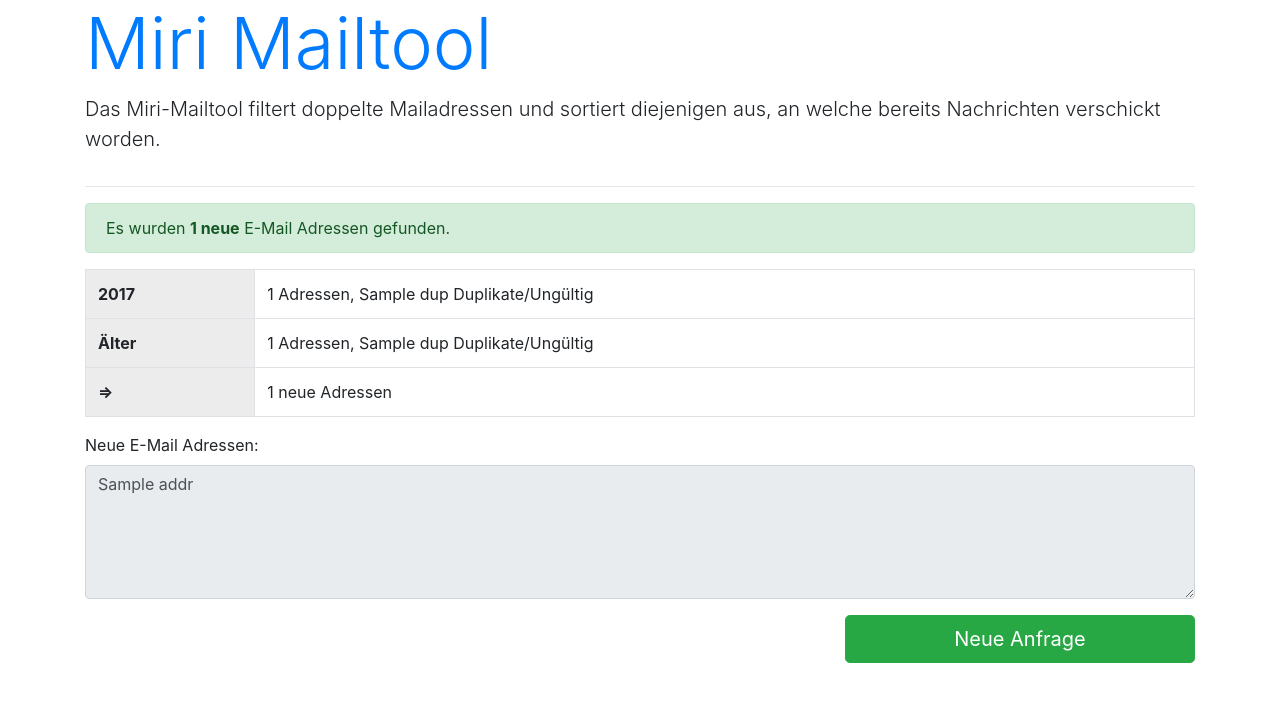
After one commit to fl4m/miri-mailtool, a Flask app: template templates/result.html in a window 1280 px wide. The commit adds this page. Shown: the top 702 px of the page. Run offline with Flask 2, Linux system fonts and the light colour scheme; the template is opened without the code that fills it: most values are stand-ins (such as "Sample title", 1, 10 or a date in 2020); some libraries are stand-ins or nearby versions.

Commit message:
Add result template.

```diff
--- a/hello.py
+++ b/hello.py
@@ -16,8 +16,6 @@ def hello():
     old = request.form['old-addr']
     new = request.form['new-addr']
 
-    addrs = filter_addresses(new, old)
-    if addrs is None:
-        addrs = set()
+    addrs, stats = filter_addresses(new, old)
 
-    return pformat(addrs, indent=4)
+    return render_template('result.html', addrs=addrs, stats=stats)
--- a/templates/default.html
+++ b/templates/default.html
@@ -18,6 +18,7 @@
 
         <hr />
 
+
         {% block content %}{% endblock %}
     </div>
 </body>
--- /dev/null
+++ b/templates/result.html
@@ -0,0 +1,56 @@
+{% extends "default.html" %}
+
+{% block content %}
+    <div class="row">
+        <div class="col">
+        {% if stats.res.count %}
+            <div class="alert alert-success">
+                Es wurden <strong>{{ stats.res.count }} neue</strong> E-Mail Adressen
+                gefunden.
+            </div>
+        {% else %}
+            <div class="alert alert-warning">
+                Es wurden keine neuen E-Mail Adressen gefunden.
+            </div>
+        {% endif %}
+        </div>
+    </div>
+
+    <div class="row">
+        <div class="col">
+            <table class="table table-bordered">
+                <tr>
+                    <th scope="row" class="table-active">2017</th>
+                    <td>{{stats.old.count}} Adressen, {{stats.old.dup}} Duplikate/Ungültig</td>
+                </tr>
+                <tr>
+                    <th scope="row" class="table-active">Älter</th>
+                    <td>{{stats.new.count}} Adressen, {{stats.new.dup}} Duplikate/Ungültig</td>
+                </tr>
+                <tr>
+                    <th scope="row" class="table-active">&rArr;</th>
+                    <td>{{stats.res.count}} neue Adressen</td>
+                </tr>
+            </table>
+        </div>
+    </div>
+
+    {% if addrs %}
+        <div class="row">
+            <div class="col">
+                <div class="form-group">
+                    <label for="ta-result">Neue E-Mail Adressen:</label>
+                    <textarea class="form-control" rows="5" readonly>{{
+                        addrs | join('; ')
+                    }}</textarea>
+                </div>
+            </div>
+        </div>
+    {% endif %}
+
+    <div class="row justify-content-end">
+        <div class="col-4">
+            <a href="" class="btn btn-success btn-lg btn-block">Neue Anfrage</a>
+        </div>
+    </div>
+{% endblock %}
```
Also changed, not shown: mailtool.py (+12 -1 lines).
